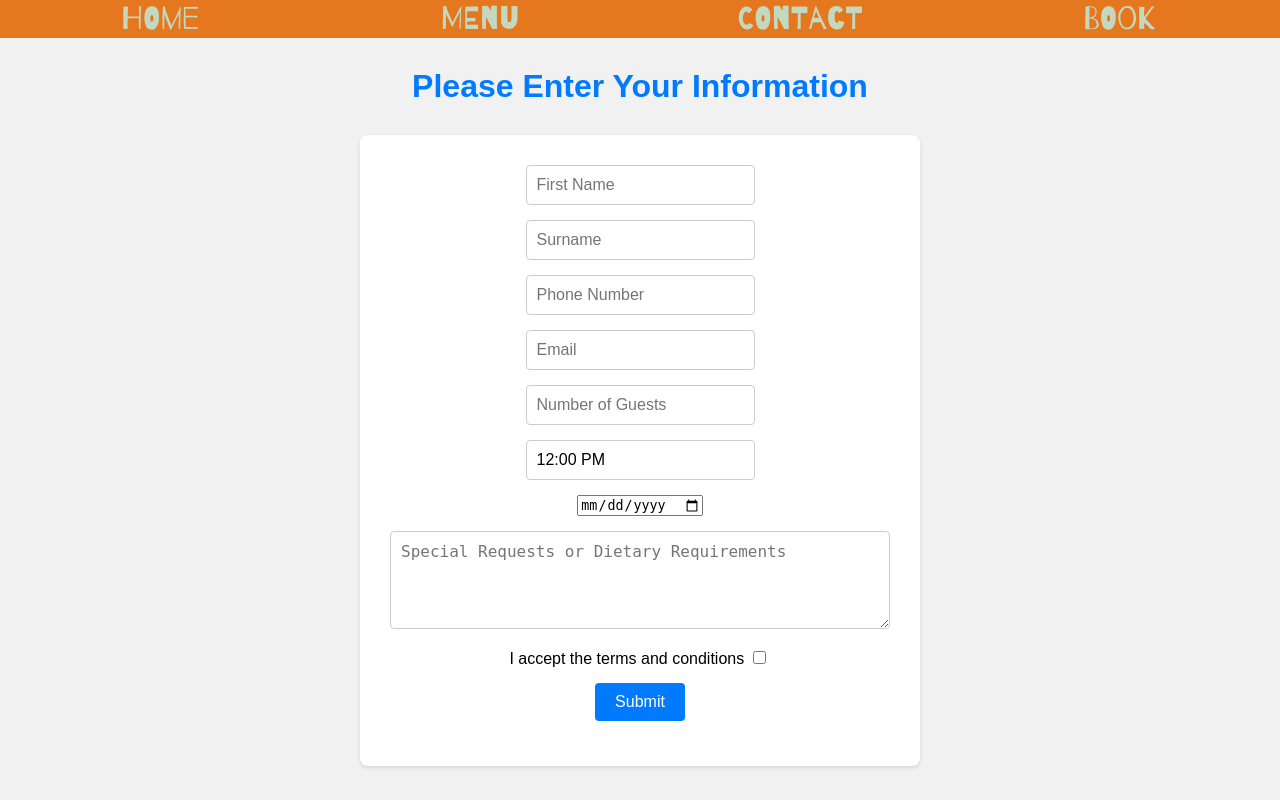
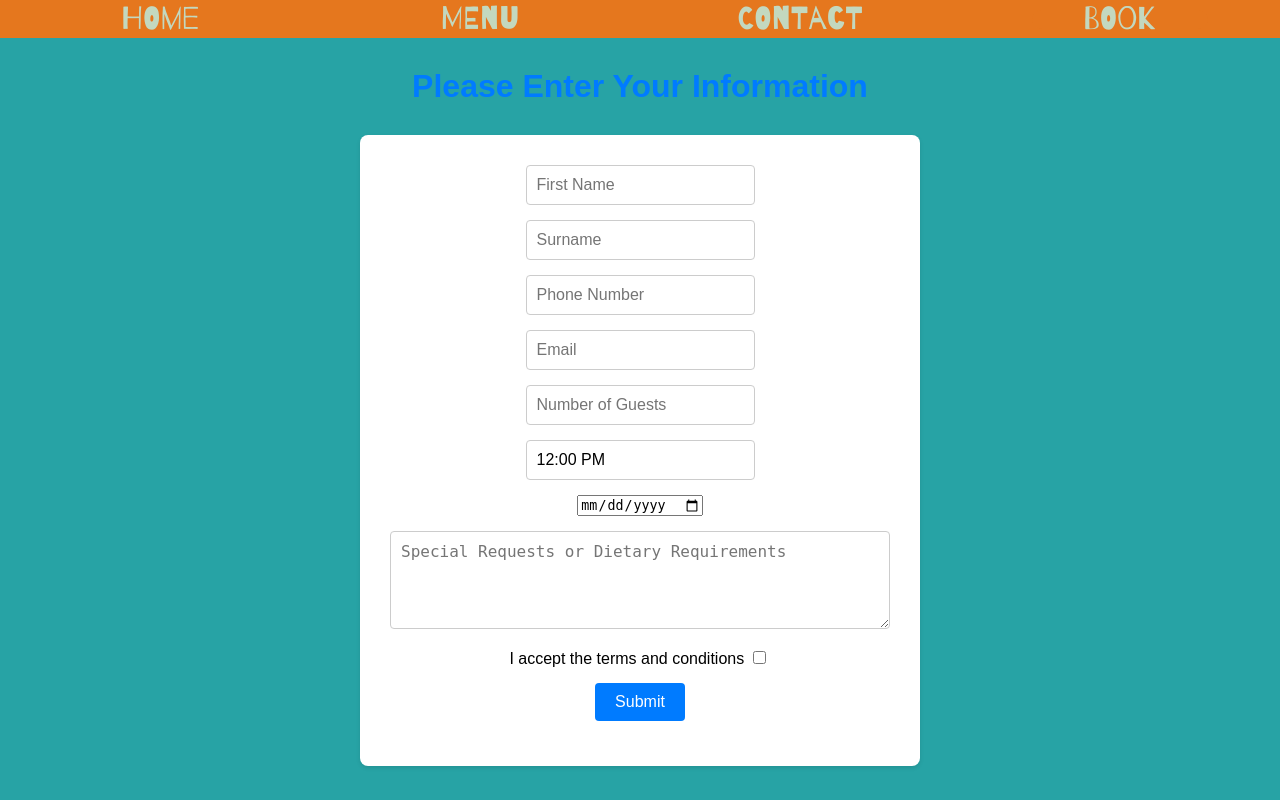
Before and after one commit to hermionelamb/Nopalito, a Flask app: template src/nopalito_flask/templates/booking.html in a window 1280 px wide. Run offline with Flask 3, Linux system fonts and the light colour scheme; the template is opened without the code that fills it, so the values that code supplies are empty; some libraries are stand-ins or nearby versions.

Commit message:
Update booking.css

```diff
--- a/src/nopalito_flask/static/booking.css
+++ b/src/nopalito_flask/static/booking.css
@@ -3,7 +3,7 @@ body {
     text-align: center;
     margin: 0;
     padding: 0;
-    background-color: #f1f1f1;
+    background-color: #27A3A5;
 }
 
 h1 {
```
